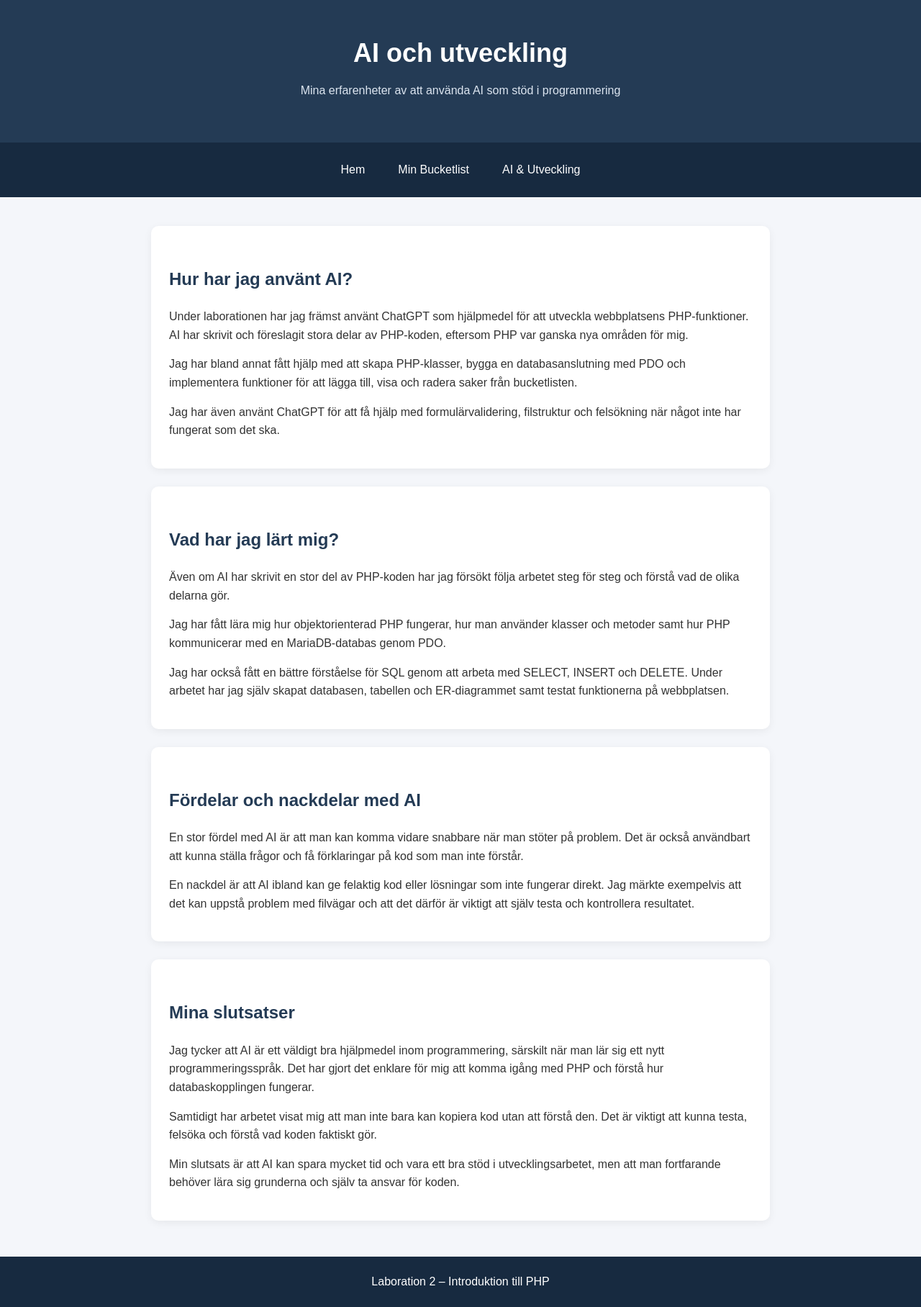
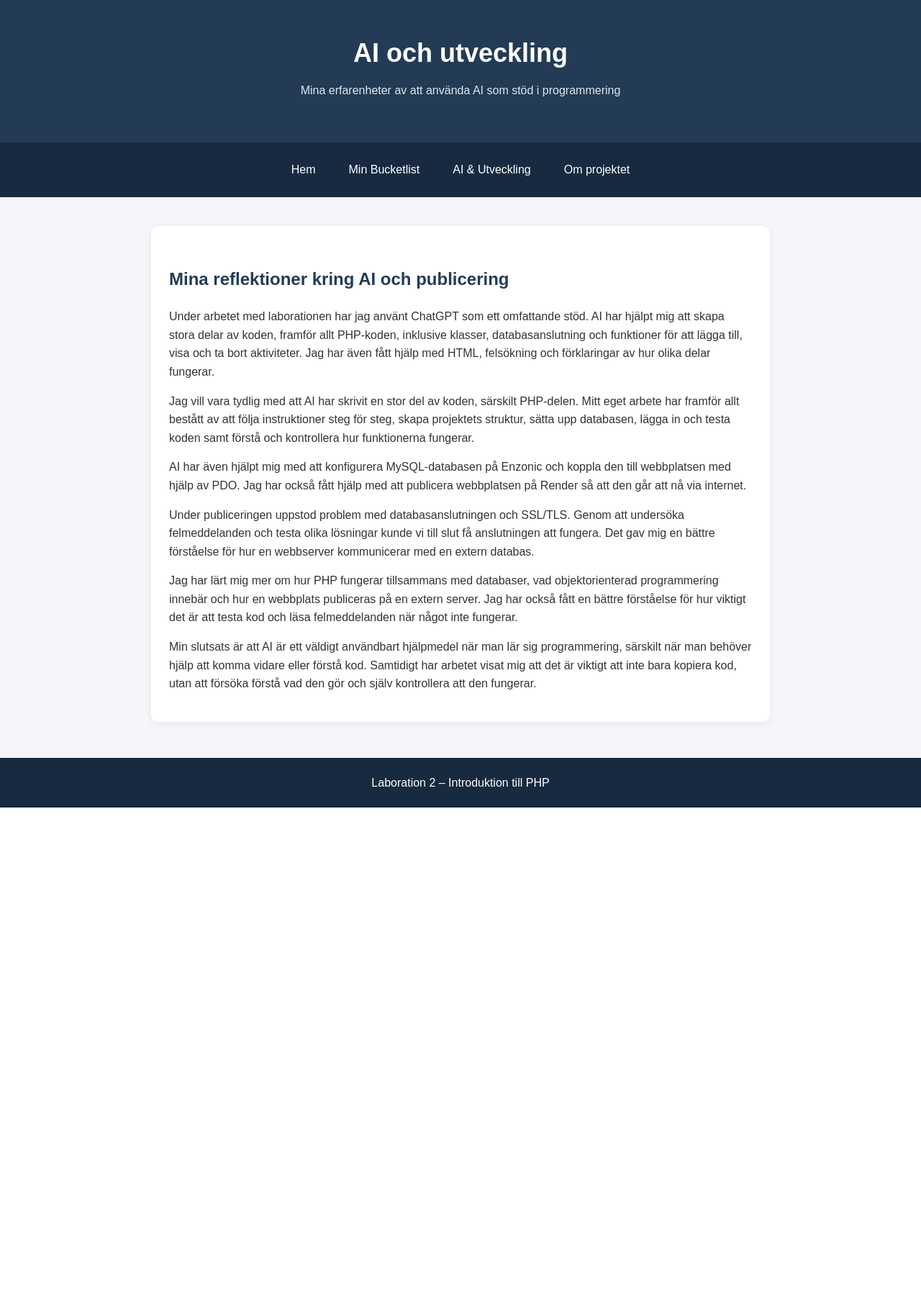
Before and after one commit to aliatwood/Wordpress-labb2, a PHP site: page /ai.php in a window 1280 px wide. Shown: the whole page at 72% size. After the commit the page ends 1122 px from the top, so only its background shows below. Run offline with PHP 8.4, Linux system fonts and the light colour scheme.

Commit message:
Skapade ytterligare en undersida

```diff
--- a/ai.php
+++ b/ai.php
@@ -21,102 +21,36 @@
         <a href="index.php">Hem</a>
         <a href="bucketlist.php">Min Bucketlist</a>
         <a href="ai.php">AI & Utveckling</a>
+        <a href="om.php">Om projektet</a>
     </nav>
 
     <main>
 
         <section>
-            <h2>Hur har jag använt AI?</h2>
+            <h2>Mina reflektioner kring AI och publicering</h2>
 
             <p>
-                Under laborationen har jag främst använt ChatGPT som
-                hjälpmedel för att utveckla webbplatsens PHP-funktioner.
-                AI har skrivit och föreslagit stora delar av PHP-koden,
-                eftersom PHP var ganska nya områden för mig.
+                Under arbetet med laborationen har jag använt ChatGPT som ett omfattande stöd. AI har hjälpt mig att skapa stora delar av koden, framför allt PHP-koden, inklusive klasser, databasanslutning och funktioner för att lägga till, visa och ta bort aktiviteter. Jag har även fått hjälp med HTML, felsökning och förklaringar av hur olika delar fungerar.
             </p>
 
             <p>
-                Jag har bland annat fått hjälp med att skapa PHP-klasser,
-                bygga en databasanslutning med PDO och implementera
-                funktioner för att lägga till, visa och radera saker
-                från bucketlisten.
+                Jag vill vara tydlig med att AI har skrivit en stor del av koden, särskilt PHP-delen. Mitt eget arbete har framför allt bestått av att följa instruktioner steg för steg, skapa projektets struktur, sätta upp databasen, lägga in och testa koden samt förstå och kontrollera hur funktionerna fungerar.
             </p>
 
             <p>
-                Jag har även använt ChatGPT för att få hjälp med
-                formulärvalidering, filstruktur och felsökning när
-                något inte har fungerat som det ska.
-            </p>
-        </section>
-
-        <section>
-            <h2>Vad har jag lärt mig?</h2>
-
-            <p>
-                Även om AI har skrivit en stor del av PHP-koden
-                har jag försökt följa arbetet steg för steg och
-                förstå vad de olika delarna gör.
+                AI har även hjälpt mig med att konfigurera MySQL-databasen på Enzonic och koppla den till webbplatsen med hjälp av PDO. Jag har också fått hjälp med att publicera webbplatsen på Render så att den går att nå via internet.
             </p>
 
             <p>
-                Jag har fått lära mig hur objektorienterad PHP
-                fungerar, hur man använder klasser och metoder
-                samt hur PHP kommunicerar med en MariaDB-databas
-                genom PDO.
+                Under publiceringen uppstod problem med databasanslutningen och SSL/TLS. Genom att undersöka felmeddelanden och testa olika lösningar kunde vi till slut få anslutningen att fungera. Det gav mig en bättre förståelse för hur en webbserver kommunicerar med en extern databas.
             </p>
 
             <p>
-                Jag har också fått en bättre förståelse för SQL
-                genom att arbeta med SELECT, INSERT och DELETE.
-                Under arbetet har jag själv skapat databasen,
-                tabellen och ER-diagrammet samt testat funktionerna
-                på webbplatsen.
-            </p>
-        </section>
-
-        <section>
-            <h2>Fördelar och nackdelar med AI</h2>
-
-            <p>
-                En stor fördel med AI är att man kan komma vidare
-                snabbare när man stöter på problem. Det är också
-                användbart att kunna ställa frågor och få
-                förklaringar på kod som man inte förstår.
+                Jag har lärt mig mer om hur PHP fungerar tillsammans med databaser, vad objektorienterad programmering innebär och hur en webbplats publiceras på en extern server. Jag har också fått en bättre förståelse för hur viktigt det är att testa kod och läsa felmeddelanden när något inte fungerar.
             </p>
 
             <p>
-                En nackdel är att AI ibland kan ge felaktig kod
-                eller lösningar som inte fungerar direkt. Jag
-                märkte exempelvis att det kan uppstå problem
-                med filvägar och att det därför är viktigt att
-                själv testa och kontrollera resultatet.
-            </p>
-
-        </section>
-
-        <section>
-            <h2>Mina slutsatser</h2>
-
-            <p>
-                Jag tycker att AI är ett väldigt bra hjälpmedel
-                inom programmering, särskilt när man lär sig ett
-                nytt programmeringsspråk. Det har gjort det
-                enklare för mig att komma igång med PHP och
-                förstå hur databaskopplingen fungerar.
-            </p>
-
-            <p>
-                Samtidigt har arbetet visat mig att man inte
-                bara kan kopiera kod utan att förstå den.
-                Det är viktigt att kunna testa, felsöka och
-                förstå vad koden faktiskt gör.
-            </p>
-
-            <p>
-                Min slutsats är att AI kan spara mycket tid
-                och vara ett bra stöd i utvecklingsarbetet,
-                men att man fortfarande behöver lära sig
-                grunderna och själv ta ansvar för koden.
+                Min slutsats är att AI är ett väldigt användbart hjälpmedel när man lär sig programmering, särskilt när man behöver hjälp att komma vidare eller förstå kod. Samtidigt har arbetet visat mig att det är viktigt att inte bara kopiera kod, utan att försöka förstå vad den gör och själv kontrollera att den fungerar.
             </p>
         </section>
 
--- a/bucketlist.php
+++ b/bucketlist.php
@@ -147,6 +147,7 @@ if (isset($_GET['edit_id'])) {
         <a href="index.php">Hem</a>
         <a href="bucketlist.php">Min Bucketlist</a>
         <a href="ai.php">AI & Utveckling</a>
+        <a href="om.php">Om projektet</a>
     </nav>
 
     <main>
```
Also changed, not shown: index.php (+1 -65 lines), om.php (added, +69 -0 lines).
